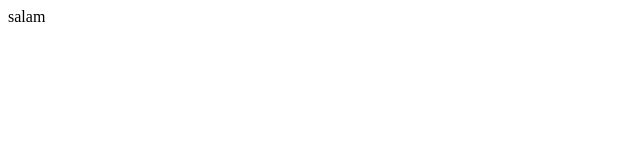
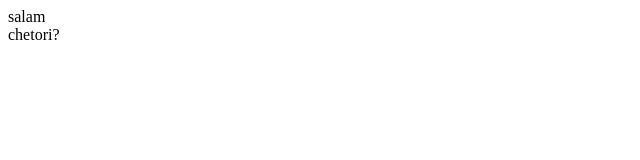
Before and after one commit to NedaAlipour39/githup_test, a plain HTML site: page index.html in a window 1280 px wide. Shown: the full height of the page, 0-640 px from the left. Drawn offline with Linux system fonts and the light colour scheme.

Commit message:
Update index.html

```diff
--- a/index.html
+++ b/index.html
@@ -1 +1,2 @@
 <div>salam</div>
+<div>chetori?</div>
```
